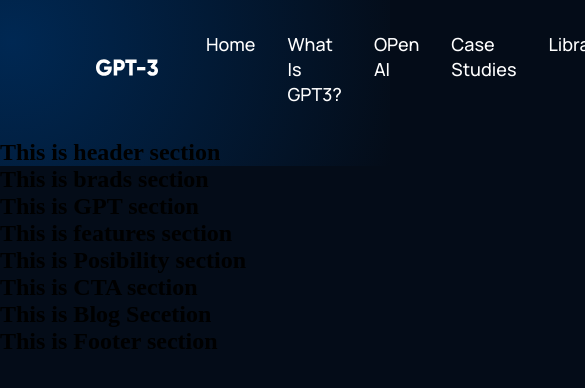
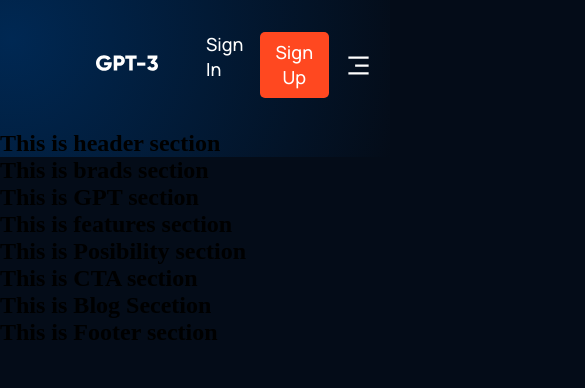
Before and after one commit to shafrinahamed97/gpt3, a React (Create React App) app: page / in a window 390 px wide. Shown: the top 388 px of the page, 585 px wide, since content can reach past the window. Built offline with nearby package versions, Linux system fonts and the light colour scheme.

Commit message:
modify navbar responsive

```diff
--- a/src/components/navbar/Navbar.css
+++ b/src/components/navbar/Navbar.css
@@ -1,11 +1,11 @@
-.gpt3-navbar{
+.gpt3-navbar {
     display: flex;
     justify-content: space-between;
     align-items: center;
     padding: 2rem 6rem;
 }
 
-.gpt3-navbar-links{
+.gpt3-navbar-links {
     flex: 1;
     display: flex;
     justify-content: flex-start;
@@ -13,26 +13,29 @@
 
 }
 
-.gpt3-navbar-links-logo{
+.gpt3-navbar-links-logo {
     margin-right: 2rem;
 }
-.gpt3-navbar-links-logo img{
+
+.gpt3-navbar-links-logo img {
     width: 62px;
     height: 16.02px;
 }
 
-.gpt3-navbar-links-container{
+.gpt3-navbar-links-container {
     display: flex;
     flex-direction: row;
 }
 
-.gpt3-navbar-sign{
+.gpt3-navbar-sign {
     display: flex;
     justify-content: flex-end;
     align-items: ce;
 }
 
-.gpt3-navbar-links-container p, .gpt3-navbar-sign p, .gtp3-navbar-menu-container p{
+.gpt3-navbar-links-container p,
+.gpt3-navbar-sign p,
+.gtp3-navbar-menu-container p {
     color: #fff;
     font-family: var(--font-family);
     font-weight: 500;
@@ -44,7 +47,8 @@
     cursor: pointer;
 }
 
-.gpt3-navbar-sign button, gpt3-navbar-menu-container button{
+.gpt3-navbar-sign button,
+.gpt3-navbar-menu-container button {
     padding: 0.5rem 1rem;
     color: #fff;
     background: #ff4820;
@@ -58,3 +62,48 @@
     cursor: pointer;
 
 }
+
+.gpt3-navbar-menu{
+    margin-left: 1rem;
+    display: none;
+    position: relative;
+}
+
+.gpt3-navbar-menu svg{
+    cursor: pointer;
+}
+
+.gpt3-navbar-menu-container{
+    display: flex;
+    justify-content: flex-end;
+    align-items: flex-end;
+    flex-direction: column;
+    text-align: end;
+    background:  var(--color-footer);
+    padding: 2rem;
+    position: absolute;
+    top: 40px;
+    right: 0;
+    margin-top: 1rem;
+    min-width: 210px;
+    border-radius: 5px;
+    box-shadow:  0 0 5 rgba(0,0,0,0.2);
+}
+
+.gpt3-navbar-menu-container p{
+    margin: 1rem 0;
+}
+
+.gpt3-navbar-menu-container-links-sign{
+    display: none;
+}
+
+@media screen and (max-width: 1050px){
+    .gpt3-navbar-links-container{
+        display: none;
+    }
+
+    .gpt3-navbar-menu{
+        display: flex;
+    }
+}
--- a/src/components/navbar/Navbar.js
+++ b/src/components/navbar/Navbar.js
@@ -1,11 +1,20 @@
-import React from 'react';
-import { RiMenu3Line, RiCloseLin } from 'react-icons/ri';
+import React, { useState } from 'react';
+import { RiMenu3Line, RiCloseLine } from 'react-icons/ri';
 import './Navbar.css';
 import logo from '../../assests/logo.svg';
 
-
+const Menu = () => (
+    <>
+        <p><a href="#home">Home</a></p>
+        <p><a href="#wgpt3">What is GPT3?</a></p>
+        <p><a href="#possibility">Open AI</a></p>
+        <p><a href="#features">Case Studies</a></p>
+        <p><a href="#blog">Library</a></p></>
+)
 
 const Navbar = () => {
+
+    const [toggleMenu, setToggleMenu] = useState(false);
     return (
         <div className="gpt3-navbar">
             <div className="gpt3-navbar-links">
@@ -13,18 +22,33 @@
                     <img src={logo} alt="logo" srcset="" />
                 </div>
                 <div className="gpt3-navbar-links-container">
-                    <p><a href="#home">Home</a></p>
-                    <p><a href="#wgpt3">What is GPT3?</a></p>
-                    <p><a href="#possibility">OPen AI</a></p>
-                    <p><a href="#features">Case Studies</a></p>
-                    <p><a href="#blog">Library</a></p>
+                    <Menu></Menu>
                 </div>
             </div>
             <div className="gpt3-navbar-sign">
                 <p>Sign in</p>
                 <button type='button'>Sign Up</button>
             </div>
-        </div>
+            <div className="gpt3-navbar-menu">
+                {toggleMenu
+                    ? <RiCloseLine color="#fff" size={27} onClick={() => setToggleMenu(false)} />
+                    : <RiMenu3Line color="#fff" size={27} onClick={() => setToggleMenu(true)} />}
+                {toggleMenu && (
+                    <div className='gpt3-navbar-menu-container scale-up-center'>
+                        <div className="gpt3-navbar-menu-container-links">
+                            <Menu></Menu>
+                            <div className="gpt3-navbar-menu-container-links-sign">
+                                <p>Sign in</p>
+                                <button type='button'>Sign Up</button>
+                            </div>
+                            <div className="gpt3-navbar-menu">
+
+                            </div>
+                        </div>
+                    </div>
+                )}
+            </div >
+        </div >
     );
 };
 
```
Lines whose indentation alone changed are shown as unchanged.
